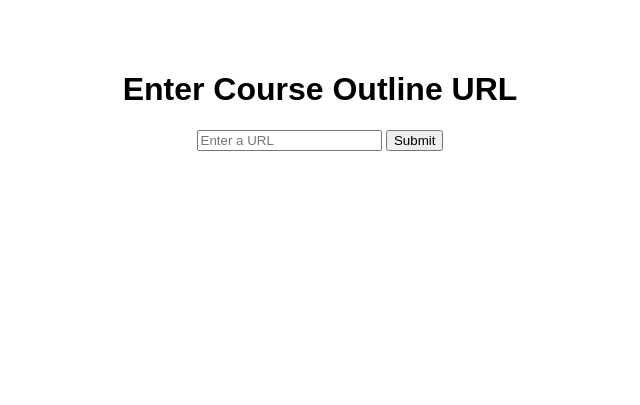
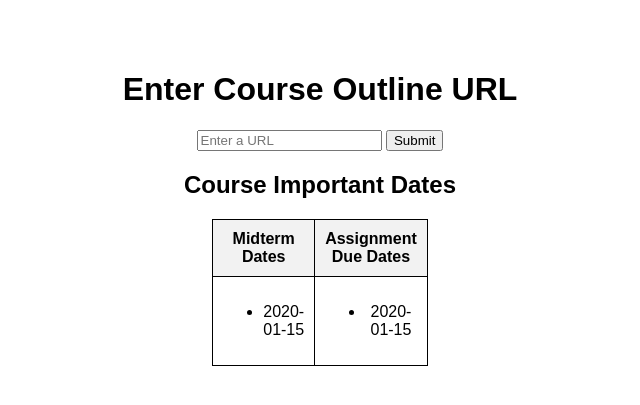
Before and after one commit to arya-2407/ExamScheduler, a Flask app: template templates/index.html in a window 1280 px wide. Shown: the top 405 px of the page, without its empty margins (320-960 px from the left). Run offline with Flask 3, Linux system fonts and the light colour scheme; the template is opened without the code that fills it: most values are stand-ins (such as "Sample title", 1, 10 or a date in 2020).

Commit message:
displays midterm assignment dates

```diff
--- a/main.py
+++ b/main.py
@@ -15,7 +15,7 @@ def is_valid_url(url):
 def main(url):
     information=fetch_html(url=url)
     response=generate_response(information=information)
-    print(response)
+    return response
 
 def generate_response(information):
     load_dotenv()
--- a/templates/index.html
+++ b/templates/index.html
@@ -3,7 +3,7 @@
 <head>
     <meta charset="UTF-8">
     <meta name="viewport" content="width=device-width, initial-scale=1.0">
-    <title>URL Input</title>
+    <title>Course Dates</title>
     <style>
         body {
             display: flex;
@@ -26,6 +26,22 @@
         .error {
             color: red;
         }
+
+        table {
+            width: 50%;
+            margin: 20px auto;
+            border-collapse: collapse;
+        }
+
+        th, td {
+            border: 1px solid black;
+            padding: 10px;
+            text-align: center;
+        }
+
+        th {
+            background-color: #f2f2f2;
+        }
     </style>
 </head>
 <body>
@@ -40,6 +56,45 @@
         {% if error %}
             <p class="error">{{ error }}</p>
         {% endif %}
+
+        <!-- Display table with midterm and assignment dates if the response is present -->
+        {% if response %}
+            <h2>Course Important Dates</h2>
+            <table>
+                <thead>
+                    <tr>
+                        <th>Midterm Dates</th>
+                        <th>Assignment Due Dates</th>
+                    </tr>
+                </thead>
+                <tbody>
+                    <tr>
+                        <td>
+                            {% if response.midterm %}
+                                <ul>
+                                    {% for date in response.midterm %}
+                                        <li>{{ date }}</li>
+                                    {% endfor %}
+                                </ul>
+                            {% else %}
+                                <p>No midterm dates available</p>
+                            {% endif %}
+                        </td>
+                        <td>
+                            {% if response.assignment %}
+                                <ul>
+                                    {% for date in response.assignment %}
+                                        <li>{{ date }}</li>
+                                    {% endfor %}
+                                </ul>
+                            {% else %}
+                                <p>No assignment due dates available</p>
+                            {% endif %}
+                        </td>
+                    </tr>
+                </tbody>
+            </table>
+        {% endif %}
     </div>
 </body>
 </html>
```
